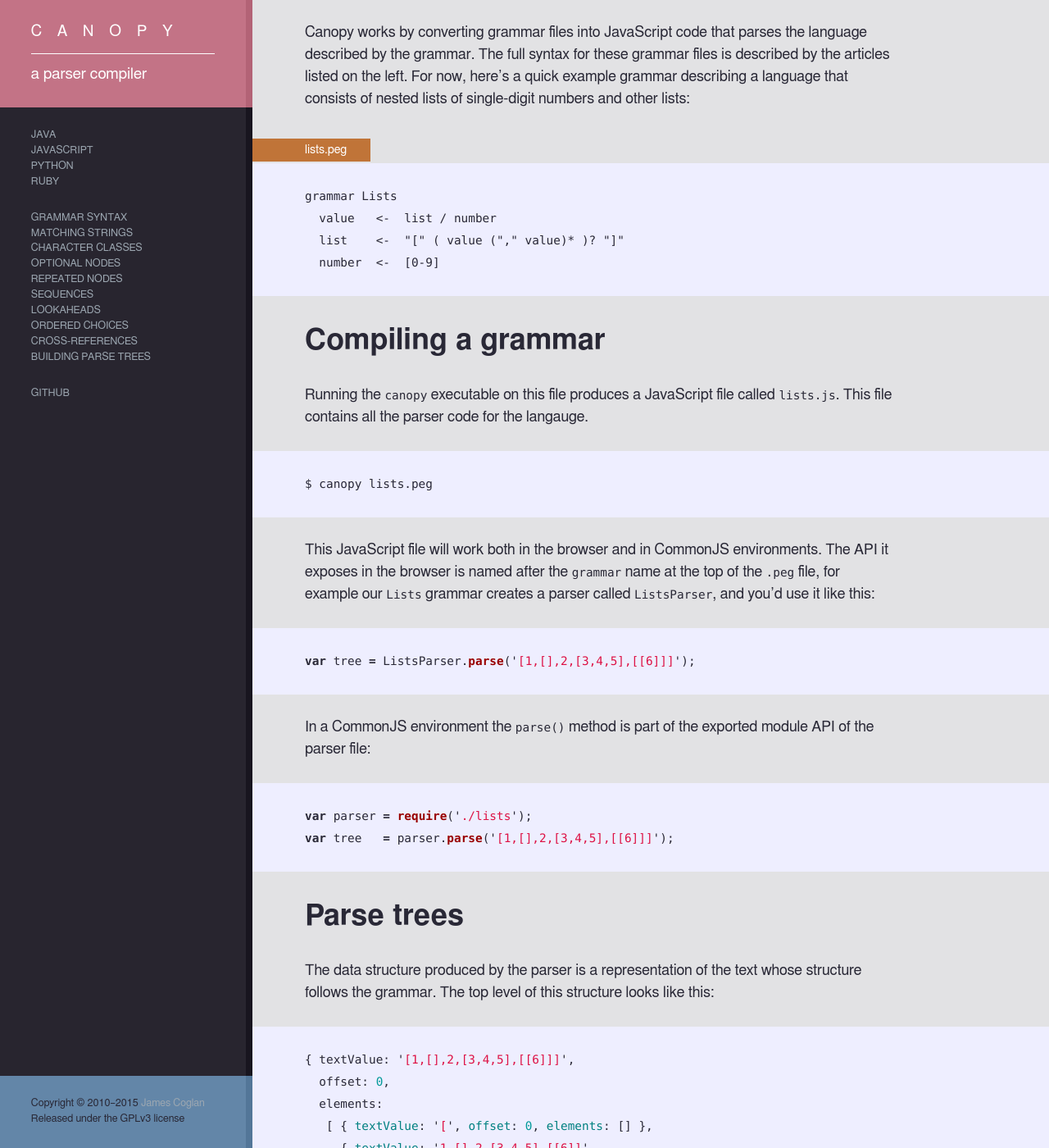
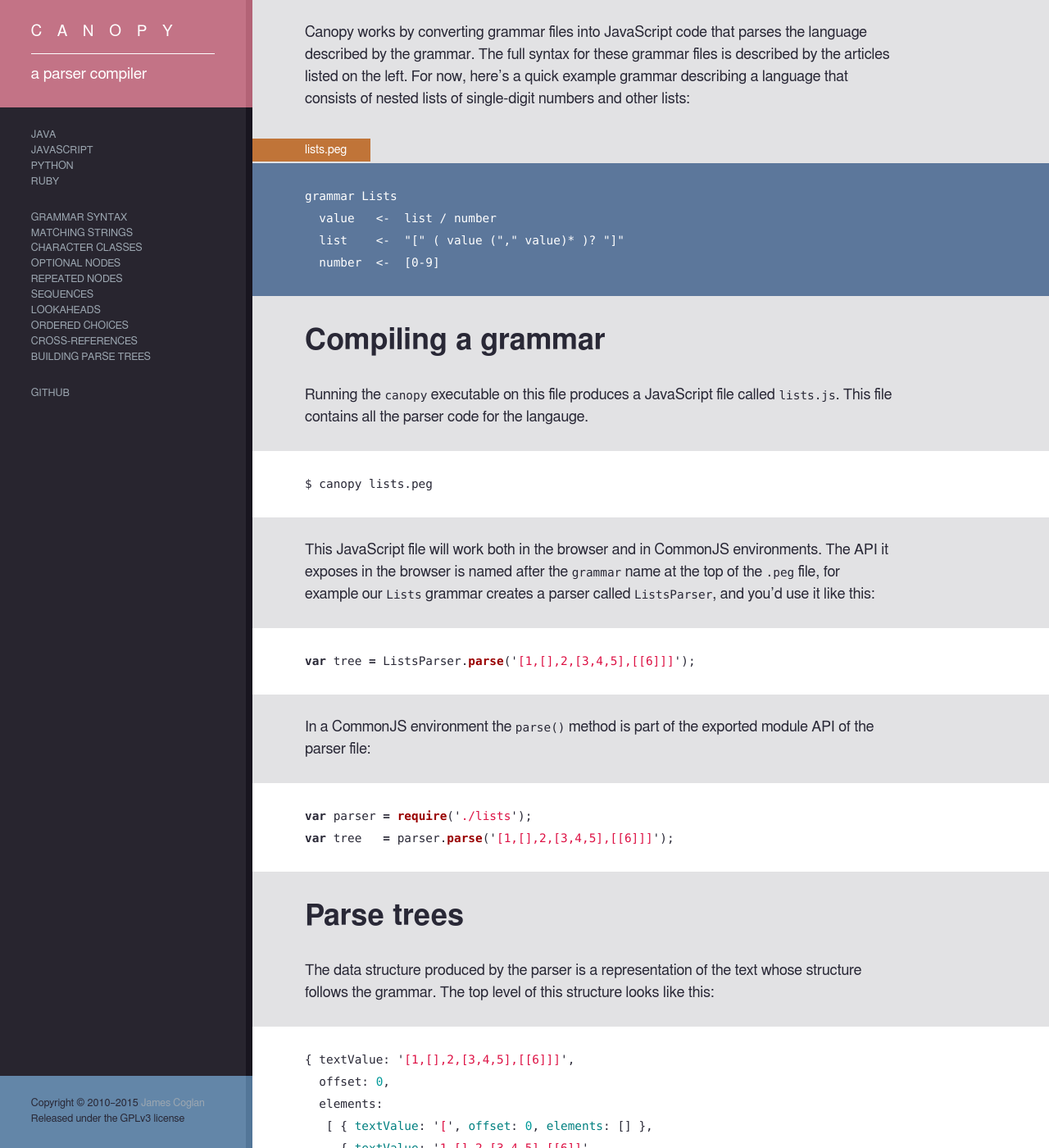
Before and after one commit to jcoglan/canopy, a Jekyll site: the page built from site/introduction.md, in a window 1280 px wide and 1400 px high. Shown: the whole window at 82% size. Built offline with Jekyll 4.4.1, drawn with Linux system fonts in a browser that asks for light colours; Markdown is read by kramdown in place of the engine named in the settings; some of the changed text lies outside the part shown.

Commit message:
Get site running on the latest version of Jekyll v4.2

```diff
--- a/Gemfile
+++ b/Gemfile
@@ -6,4 +6,3 @@
 gem 'benchmark-ips'
 
 gem 'jekyll'
-gem 'redcarpet'
--- a/site/_config.yml
+++ b/site/_config.yml
@@ -1,5 +1,2 @@
-title:    Canopy
-markdown: redcarpet
-
-redcarpet:
-  extensions: [smart]
+title:  Canopy
+url:    https://canopy.jcoglan.com/
--- a/site/_sass/syntax-highlighting.scss
+++ b/site/_sass/syntax-highlighting.scss
@@ -1,69 +1,71 @@
 /**
-* Syntax highlighting styles
-*/
-
-.highlighter-rouge .highlight { background: #eef; }
-
+ * Syntax highlighting styles
+ */
 .highlight {
   background: #fff;
+  /* @extend %vertical-rhythm; */
 
-  .c     { color: #998; }
-  .err   { color: #a61717; background-color: #e3d2d2; }
-  .k     { font-weight: bold; }
-  .o     { font-weight: bold; }
-  .cm    { color: #998 }
-  .cp    { color: #999; font-weight: bold; }
-  .c1    { color: #998 }
-  .cs    { color: #999; font-weight: bold }
-  .gd    { color: #000; background-color: #fdd; }
-  .gd .x { color: #000; background-color: #faa; }
-  .ge    { font-style: italic; }
-  .gr    { color: #a00; }
-  .gh    { color: #999; }
-  .gi    { color: #000; background-color: #dfd; }
-  .gi .x { color: #000; background-color: #afa; }
-  .go    { color: #888; }
-  .gp    { color: #555; }
-  .gs    { font-weight: bold; }
-  .gu    { color: #aaa; }
-  .gt    { color: #a00; }
-  .kc    { font-weight: bold; }
-  .kd    { font-weight: bold; }
-  .kp    { font-weight: bold; }
-  .kr    { font-weight: bold; }
-  .kt    { color: #458; font-weight: bold; }
-  .m     { color: #099; }
-  .s     { color: #d14; }
-  .na    { color: #008080; }
-  .nb    { color: #0086B3; }
-  .nc    { color: #458; font-weight: bold; }
-  .no    { color: #008080; }
-  .ni    { color: #800080; }
-  .ne    { color: #900; font-weight: bold; }
-  .nf    { color: #900; font-weight: bold; }
-  .nn    { color: #555; }
-  .nt    { color: #000080; }
-  .nv    { color: #008080; }
-  .ow    { font-weight: bold; }
-  .w     { color: #bbb; }
-  .mf    { color: #099; }
-  .mh    { color: #099; }
-  .mi    { color: #099; }
-  .mo    { color: #099; }
-  .sb    { color: #d14; }
-  .sc    { color: #d14; }
-  .sd    { color: #d14; }
-  .s2    { color: #d14; }
-  .se    { color: #d14; }
-  .sh    { color: #d14; }
-  .si    { color: #d14; }
-  .sx    { color: #d14; }
-  .sr    { color: #009926; }
-  .s1    { color: #d14; }
-  .ss    { color: #990073; }
-  .bp    { color: #999; }
-  .vc    { color: #008080; }
-  .vg    { color: #008080; }
-  .vi    { color: #008080; }
-  .il    { color: #099; }
+  .highlighter-rouge & {
+    background: #fff;
+  }
+
+  .c     { color: #998; /* font-style: italic */ } // Comment
+  .err   { color: #a61717; background-color: #e3d2d2 } // Error
+  .k     { font-weight: bold } // Keyword
+  .o     { font-weight: bold } // Operator
+  .cm    { color: #998; /* font-style: italic */ } // Comment.Multiline
+  .cp    { color: #999; font-weight: bold } // Comment.Preproc
+  .c1    { color: #998; /* font-style: italic */ } // Comment.Single
+  .cs    { color: #999; font-weight: bold; font-style: italic } // Comment.Special
+  .gd    { color: #000; background-color: #fdd } // Generic.Deleted
+  .gd .x { color: #000; background-color: #faa } // Generic.Deleted.Specific
+  .ge    { font-style: italic } // Generic.Emph
+  .gr    { color: #a00 } // Generic.Error
+  .gh    { color: #999 } // Generic.Heading
+  .gi    { color: #000; background-color: #dfd } // Generic.Inserted
+  .gi .x { color: #000; background-color: #afa } // Generic.Inserted.Specific
+  .go    { color: #888 } // Generic.Output
+  .gp    { color: #555 } // Generic.Prompt
+  .gs    { font-weight: bold } // Generic.Strong
+  .gu    { color: #aaa } // Generic.Subheading
+  .gt    { color: #a00 } // Generic.Traceback
+  .kc    { font-weight: bold } // Keyword.Constant
+  .kd    { font-weight: bold } // Keyword.Declaration
+  .kp    { font-weight: bold } // Keyword.Pseudo
+  .kr    { font-weight: bold } // Keyword.Reserved
+  .kt    { color: #458; font-weight: bold } // Keyword.Type
+  .m     { color: #099 } // Literal.Number
+  .s     { color: #d14 } // Literal.String
+  .na    { color: #008080 } // Name.Attribute
+  .nb    { color: #0086B3 } // Name.Builtin
+  .nc    { color: #458; font-weight: bold } // Name.Class
+  .no    { color: #008080 } // Name.Constant
+  .ni    { color: #800080 } // Name.Entity
+  .ne    { color: #900; font-weight: bold } // Name.Exception
+  .nf    { color: #900; font-weight: bold } // Name.Function
+  .nn    { color: #555 } // Name.Namespace
+  .nt    { color: #000080 } // Name.Tag
+  .nv    { color: #008080 } // Name.Variable
+  .ow    { font-weight: bold } // Operator.Word
+  .w     { color: #bbb } // Text.Whitespace
+  .mf    { color: #099 } // Literal.Number.Float
+  .mh    { color: #099 } // Literal.Number.Hex
+  .mi    { color: #099 } // Literal.Number.Integer
+  .mo    { color: #099 } // Literal.Number.Oct
+  .sb    { color: #d14 } // Literal.String.Backtick
+  .sc    { color: #d14 } // Literal.String.Char
+  .sd    { color: #d14 } // Literal.String.Doc
+  .s2    { color: #d14 } // Literal.String.Double
+  .se    { color: #d14 } // Literal.String.Escape
+  .sh    { color: #d14 } // Literal.String.Heredoc
+  .si    { color: #d14 } // Literal.String.Interpol
+  .sx    { color: #d14 } // Literal.String.Other
+  .sr    { color: #009926 } // Literal.String.Regex
+  .s1    { color: #d14 } // Literal.String.Single
+  .ss    { color: #990073 } // Literal.String.Symbol
+  .bp    { color: #999 } // Name.Builtin.Pseudo
+  .vc    { color: #008080 } // Name.Variable.Class
+  .vg    { color: #008080 } // Name.Variable.Global
+  .vi    { color: #008080 } // Name.Variable.Instance
+  .il    { color: #099 } // Literal.Number.Integer.Long
 }
--- a/site/css/main.scss
+++ b/site/css/main.scss
@@ -115,8 +115,8 @@
       padding: 1.5em 0 1.5em 4em;
     }
 
-    h6 + .highlight pre {
-      background: #5C779B;
+    h6 + .highlighter-rouge pre {
+      background: #5C779B !important;
       color: white;
     }
 
```
Also changed, not shown: 1 other file.
